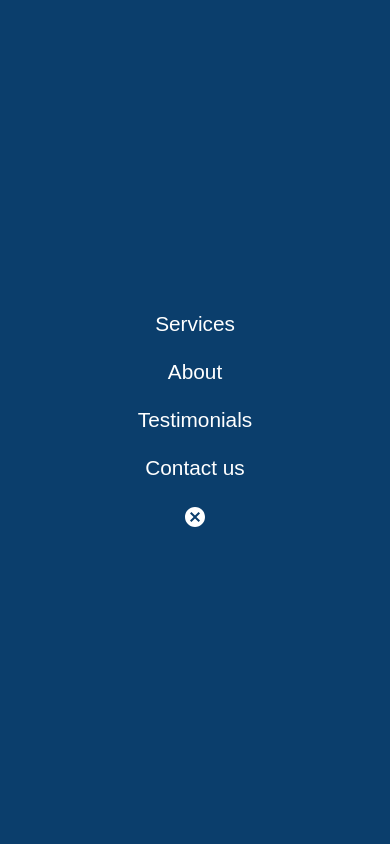
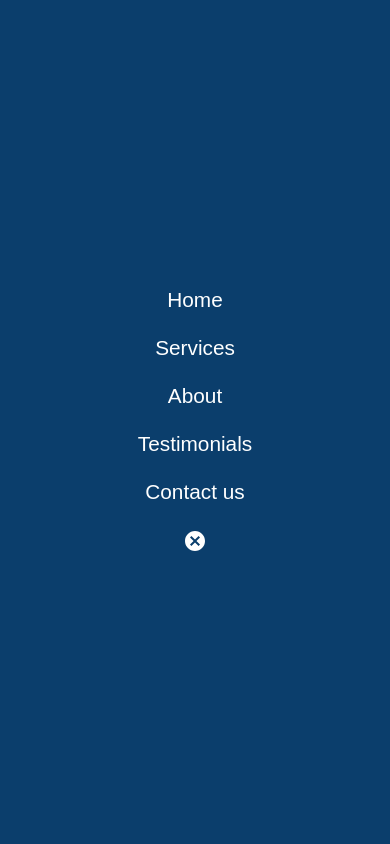
Before and after one commit to vgalante2/love2communicate, a React (Create React App) app: page / in a window 390 px wide. Both pictures are taken after a click on the button 347 px from the left and 66 px from the top of the page. Shown: the top 844 px of the page. Built offline with nearby package versions, Linux system fonts and the light colour scheme; a web font is replaced by a local one.

Commit message:
nav bar - added home

```diff
--- a/src/components/Navbar.jsx
+++ b/src/components/Navbar.jsx
@@ -27,6 +27,7 @@ const Navbar = () => {
     <div className="menu">
 
     <nav ref={navRef}  >
+    <a onClick={showNavbar} className="home-btn" href="/">Home</a>
   <a onClick={showNavbar} href="#services">Services</a>
   <a onClick={showNavbar} href="#about">About</a>
   <a onClick={showNavbar} href="#testimonials">Testimonials</a>
--- a/src/styles/Navbar/_navbar.scss
+++ b/src/styles/Navbar/_navbar.scss
@@ -151,3 +151,11 @@
 
     }
   }
+
+  .home-btn {
+    display: none;
+}
+
+.responsive_nav .home-btn {
+    display: block;
+}
--- a/src/styles/index.css
+++ b/src/styles/index.css
@@ -145,6 +145,14 @@ nav img {
     color: white;
   }
 }
+.home-btn {
+  display: none;
+}
+
+.responsive_nav .home-btn {
+  display: block;
+}
+
 .hero-section {
   width: 100%;
   height: 100%;
```
Also changed, not shown: 1 other file (tests, documents, lock files or other folders).
